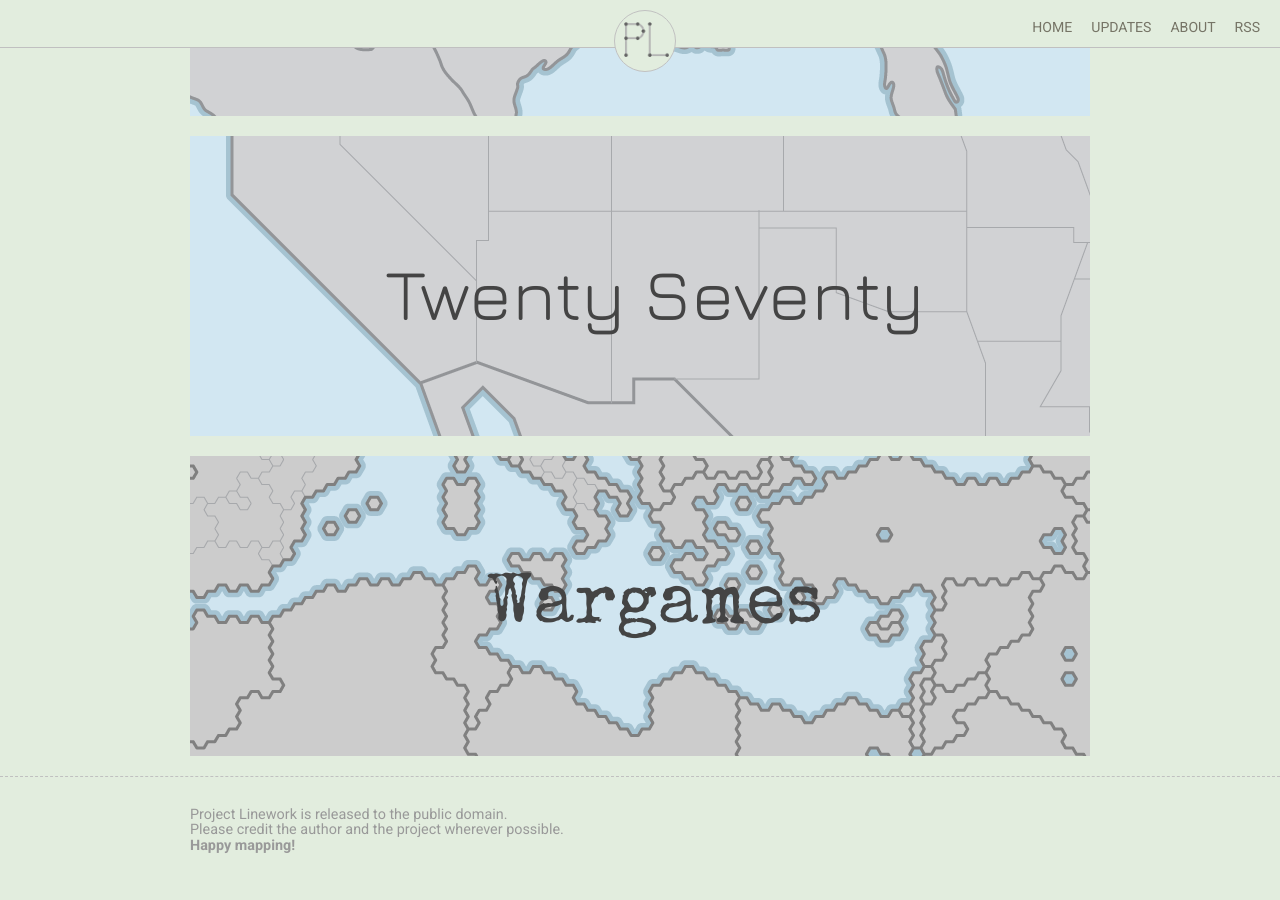
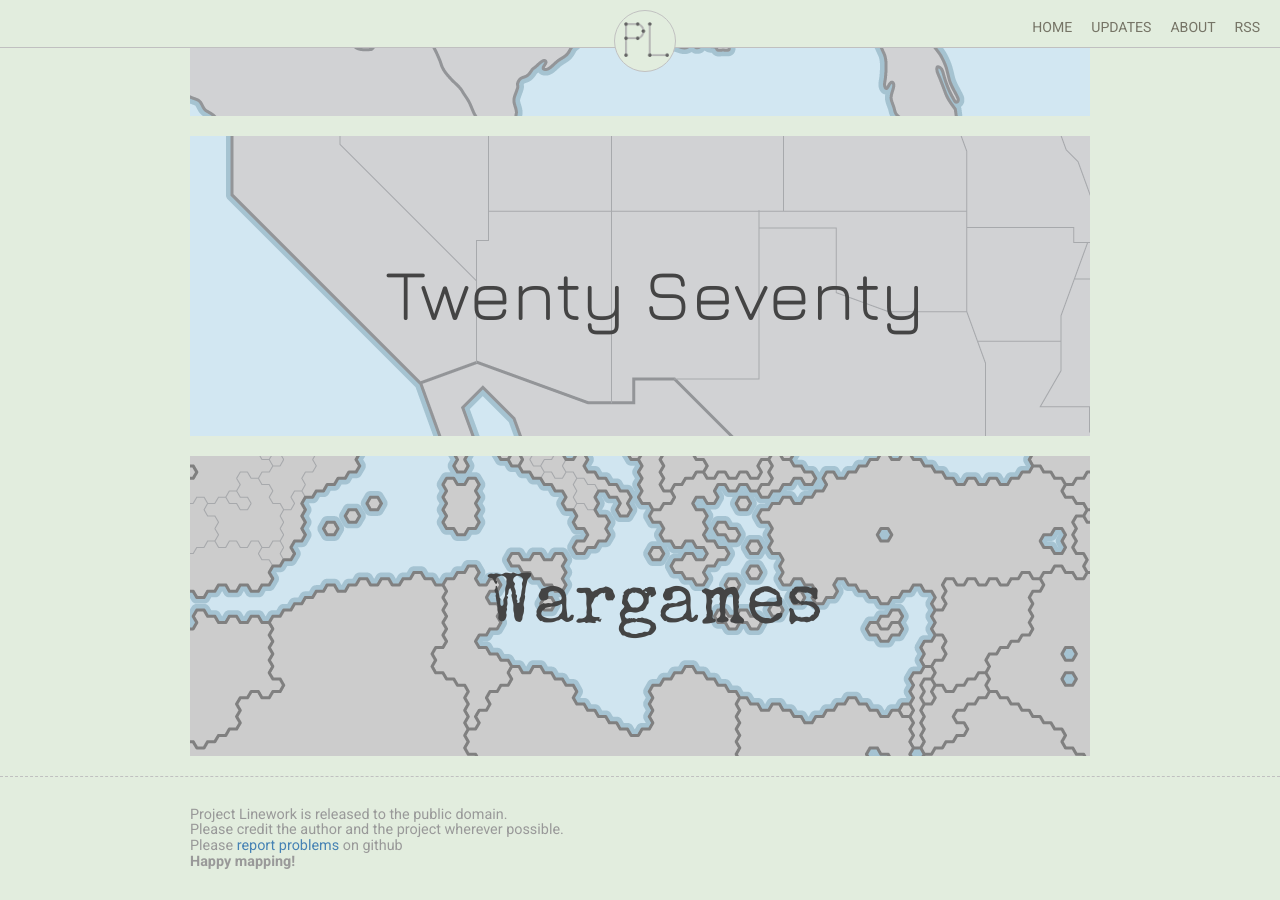
Before and after one commit to mapsam/project-linework, a Jekyll site: the page built from index.html, in a window 1280 px wide and 900 px high, scrolled down 1885 px. Built offline with Jekyll 4.4.1, drawn with Linux system fonts in a browser that asks for light colours; some web fonts are replaced; Markdown is read by kramdown in place of the engine named in the settings.

Commit message:
adding github issues link on footer

```diff
--- a/_includes/footer.html
+++ b/_includes/footer.html
@@ -2,6 +2,7 @@
 	<div class="wrapper">
 		<p>Project Linework is released to the public domain.</p>
 		<p>Please credit the author and the project wherever possible.</p>
+		<p>Please <a href="https://github.com/svmatthews/project-linework/issues">report problems</a> on github</p>
 		<p><strong>Happy mapping!</strong></p>
 	</div>
 </footer>
```
